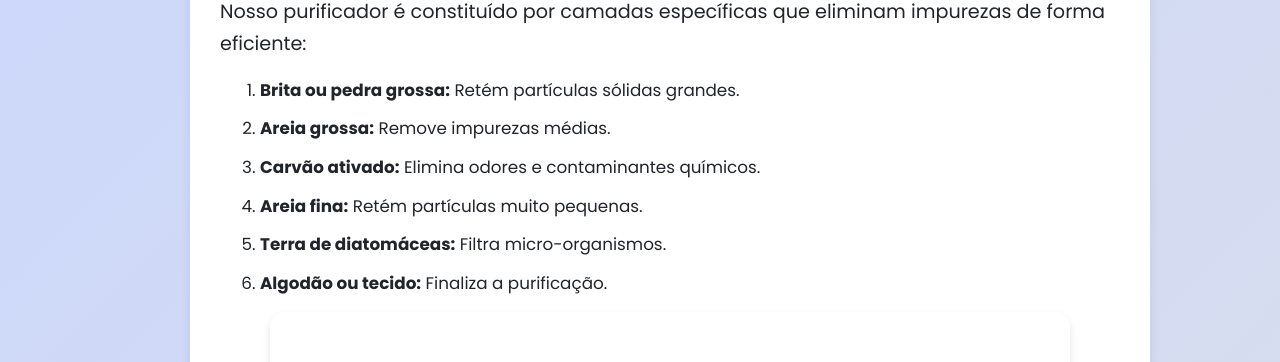
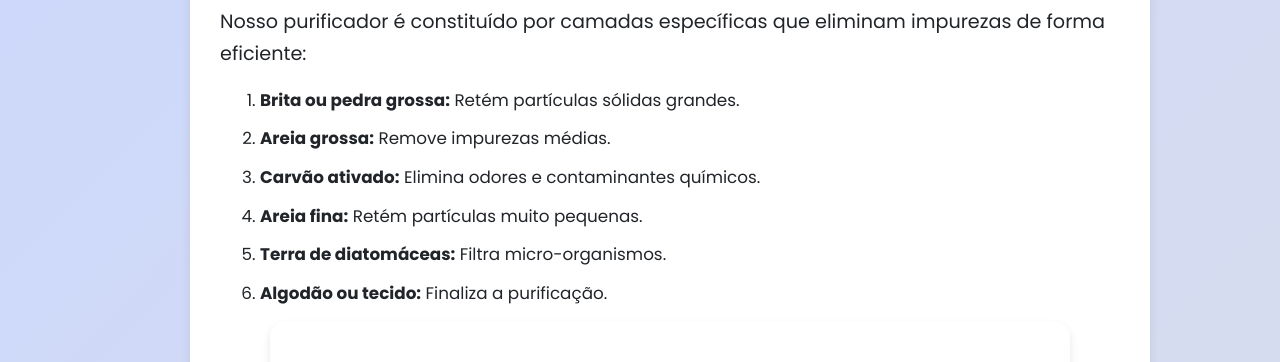
Before and after one commit to Bartho05/purificador-site, a plain HTML site: page index.html in a window 1280 px wide. Shown: the part 738-1100 px from the top of the page. Drawn offline with Linux system fonts and the light colour scheme.

Commit message:
style.css

```diff
--- a/css/style.css
+++ b/css/style.css
@@ -23,9 +23,12 @@ header {
     box-shadow: 0 2px 6px rgba(0, 0, 0, 0.1);
     position: fixed;
     top: 0;
+    left: 0;
     z-index: 1000;
     border-radius: 0 0 16px 16px;
+    box-shadow: 0 4px 12px rgba(0, 0, 0, 0.15);
 }
+
 
 .navbar {
     display: flex;
@@ -51,7 +54,8 @@ header {
 .container {
     max-width: 900px;
     width: 100%;
-    margin-top: 120px; /* Aumentado para compensar o header fixo */
+    margin-top: 130px; /* Compensa a altura do header fixo */
+    padding: 0 20px;
 }
 
 /* Título principal */
```
